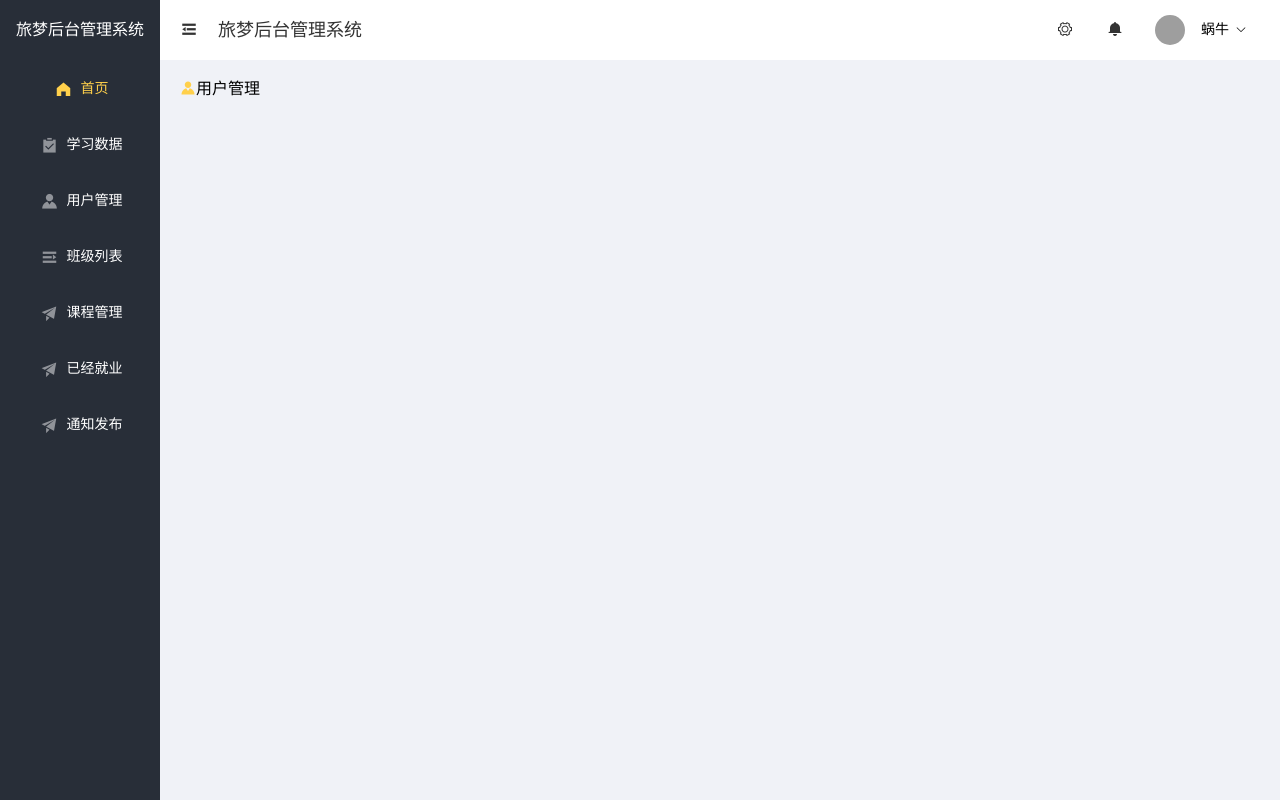
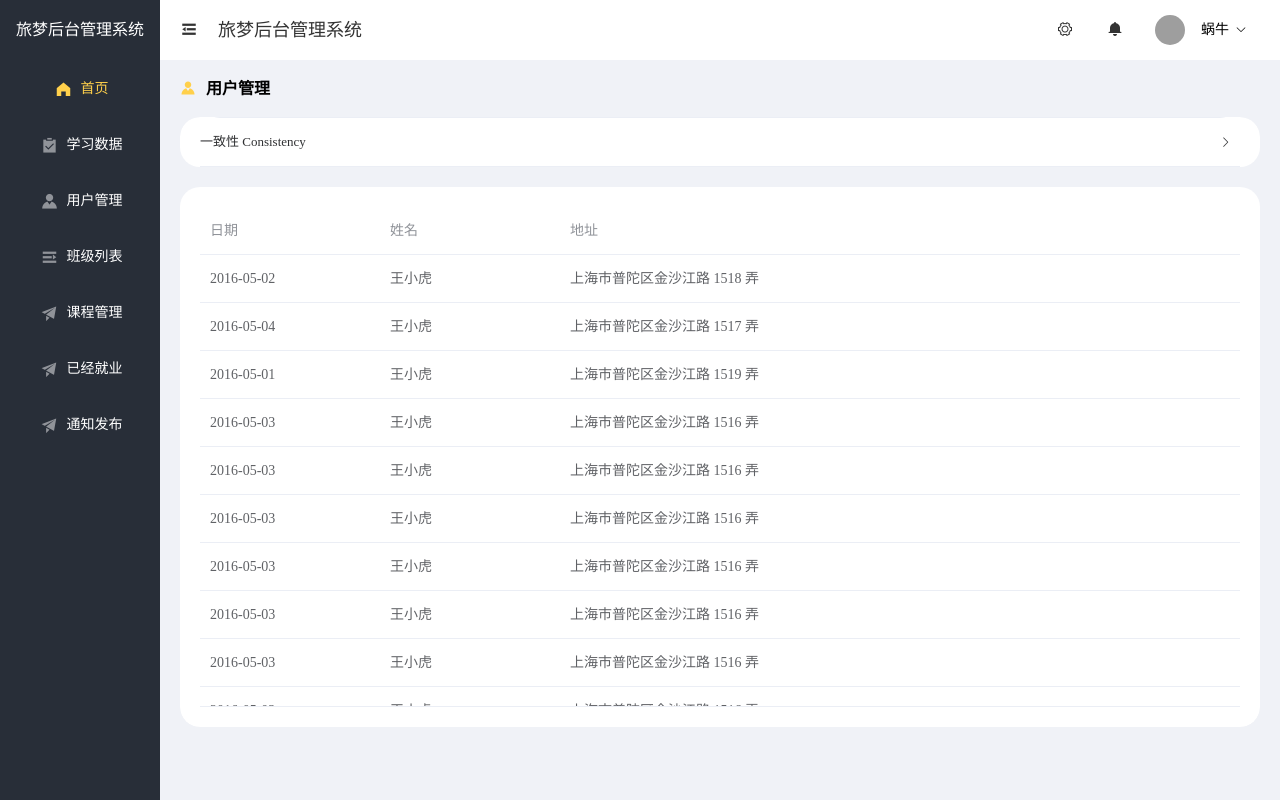
Before and after one commit to wangms618/LS-BS-management, a Vue app: page /UserManagement in a window 1280 px wide. Built offline with nearby package versions, Linux system fonts and the light colour scheme; grey boxes are pictures that could not be loaded.

Commit message:
UserManagecss

```diff
--- a/src/views/Teacher/UserManagement.vue
+++ b/src/views/Teacher/UserManagement.vue
@@ -4,12 +4,179 @@
       <i class="el-icon-s-custom" style="color: #ffd04b"></i>
       <span class="header-title">用户管理</span>
     </div>
+    <div class="user-main">
+      <div class="user-search">
+        <el-collapse v-model="activeNames" @change="handleChange">
+          <el-collapse-item title="一致性 Consistency" name="1">
+            <div>
+              与现实生活一致：与现实生活的流程、逻辑保持一致，遵循用户习惯的语言和概念；
+              与现实生活一致：与现实生活的流程、逻辑保持一致，遵循用户习惯的语言和概念；
+              与现实生活一致：与现实生活的流程、逻辑保持一致，遵循用户习惯的语言和概念；
+              与现实生活一致：与现实生活的流程、逻辑保持一致，遵循用户习惯的语言和概念；
+              与现实生活一致：与现实生活的流程、逻辑保持一致，遵循用户习惯的语言和概念；
+              与现实生活一致：与现实生活的流程、逻辑保持一致，遵循用户习惯的语言和概念；
+            </div>
+          </el-collapse-item>
+        </el-collapse>
+      </div>
+      <div class="user-info">
+        <el-table :data="tableData" style="width: 100%" height="500">
+          <el-table-column fixed prop="date" label="日期" width="180">
+          </el-table-column>
+          <el-table-column fixed prop="name" label="姓名" width="180">
+          </el-table-column>
+          <el-table-column fixed prop="address" label="地址"> </el-table-column>
+        </el-table>
+      </div>
+    </div>
   </div>
 </template>
 
 <script>
-export default {};
+export default {
+  data() {
+    return {
+      tableData: [
+        {
+          date: "2016-05-02",
+          name: "王小虎",
+          address: "上海市普陀区金沙江路 1518 弄",
+        },
+        {
+          date: "2016-05-04",
+          name: "王小虎",
+          address: "上海市普陀区金沙江路 1517 弄",
+        },
+        {
+          date: "2016-05-01",
+          name: "王小虎",
+          address: "上海市普陀区金沙江路 1519 弄",
+        },
+        {
+          date: "2016-05-03",
+          name: "王小虎",
+          address: "上海市普陀区金沙江路 1516 弄",
+        },
+        {
+          date: "2016-05-03",
+          name: "王小虎",
+          address: "上海市普陀区金沙江路 1516 弄",
+        },
+        {
+          date: "2016-05-03",
+          name: "王小虎",
+          address: "上海市普陀区金沙江路 1516 弄",
+        },
+        {
+          date: "2016-05-03",
+          name: "王小虎",
+          address: "上海市普陀区金沙江路 1516 弄",
+        },
+        {
+          date: "2016-05-03",
+          name: "王小虎",
+          address: "上海市普陀区金沙江路 1516 弄",
+        },
+        {
+          date: "2016-05-03",
+          name: "王小虎",
+          address: "上海市普陀区金沙江路 1516 弄",
+        },
+        {
+          date: "2016-05-03",
+          name: "王小虎",
+          address: "上海市普陀区金沙江路 1516 弄",
+        },
+        {
+          date: "2016-05-03",
+          name: "王小虎",
+          address: "上海市普陀区金沙江路 1516 弄",
+        },
+        {
+          date: "2016-05-03",
+          name: "王小虎",
+          address: "上海市普陀区金沙江路 1516 弄",
+        },
+        {
+          date: "2016-05-03",
+          name: "王小虎",
+          address: "上海市普陀区金沙江路 1516 弄",
+        },
+        {
+          date: "2016-05-03",
+          name: "王小虎",
+          address: "上海市普陀区金沙江路 1516 弄",
+        },
+        {
+          date: "2016-05-03",
+          name: "王小虎",
+          address: "上海市普陀区金沙江路 1516 弄",
+        },
+        {
+          date: "2016-05-03",
+          name: "王小虎",
+          address: "上海市普陀区金沙江路 1516 弄",
+        },
+        {
+          date: "2016-05-03",
+          name: "王小虎",
+          address: "上海市普陀区金沙江路 1516 弄",
+        },
+        {
+          date: "2016-05-03",
+          name: "王小虎",
+          address: "上海市普陀区金沙江路 1516 弄",
+        },
+        {
+          date: "2016-05-03",
+          name: "王小虎",
+          address: "上海市普陀区金沙江路 1516 弄",
+        },
+        {
+          date: "2016-05-03",
+          name: "王小虎",
+          address: "上海市普陀区金沙江路 1516 弄",
+        },
+      ],
+    };
+  },
+};
 </script>
 
 <style lang="less" scoped>
+.header {
+  .header-title {
+    margin-left: 10px;
+    font-weight: bold;
+  }
+}
+.user-main {
+  margin-top: 20px;
+  width: 100%;
+  border-radius: 20px;
+  overflow: hidden;
+  .user-search {
+    border-radius: 20px;
+    overflow: hidden;
+    box-sizing: border-box;
+    background: #fff;
+    .el-collapse {
+      border-radius: 20px;
+      margin: 0 20px;
+    }
+  }
+  .user-info {
+    padding: 20px;
+    border-radius: 20px;
+    margin-top: 20px;
+    width: calc(100% - 40px);
+    max-height: 500px;
+    background: #fff;
+    overflow: hidden;
+  }
+}
+div::-webkit-scrollbar {
+  width: 10px;
+  height: 10px;
+}
 </style>
```
Also changed, not shown: src/components/Common/UserSearch.vue (added, +13 -0 lines).
